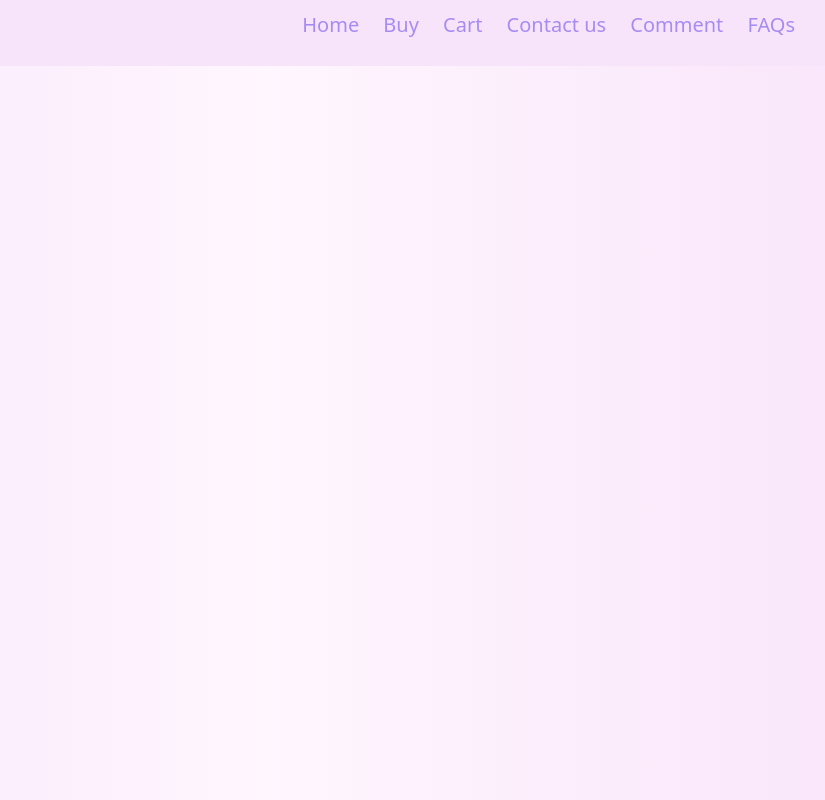
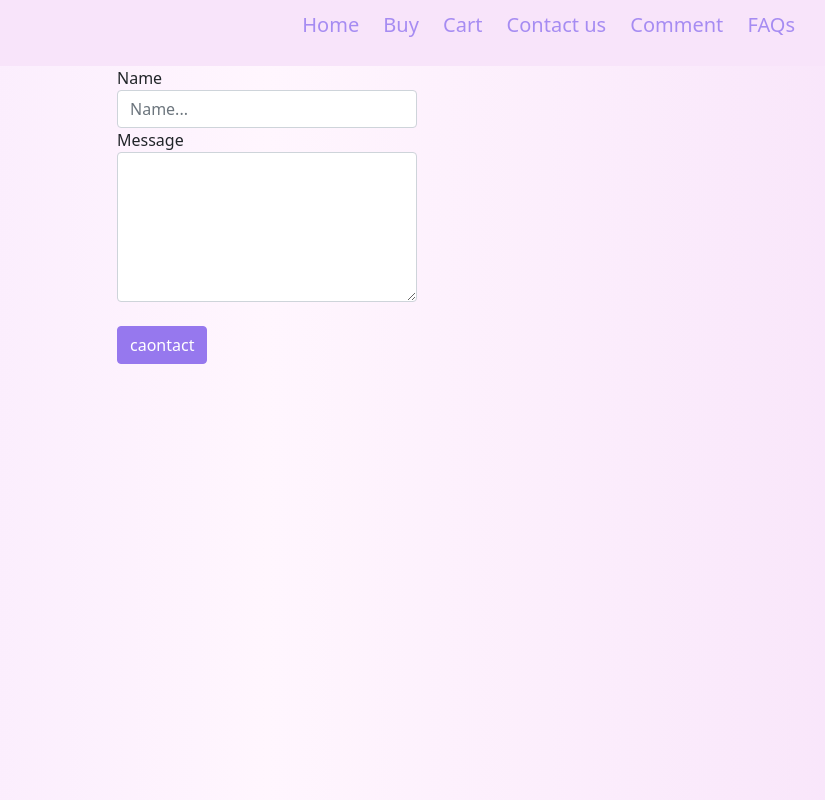
Before and after one commit to uhuru-rawlings/pizza_pack, a plain HTML site: page comment.html in a window 1280 px wide. Shown: the whole page, without its empty margins (373-1198 px from the left). Drawn offline with Linux system fonts and the light colour scheme.

Commit message:
added comment section

```diff
--- a/comment.html
+++ b/comment.html
@@ -22,6 +22,21 @@
         </ul>
        </nav>
     </div>
-
+    <div class="container contact-form">
+        <form action="#" method="post" id="forms">
+            <label for="names">Name
+                <br>
+                <input type="text" name="username" id="username" class="form-control" placeholder="Name...">
+            </label>
+            <br>
+            <label for="messages">Message
+                <br>
+                <textarea name="messages" id="messages" cols="30" class="form-control" rows="10"></textarea>
+            </label>
+            <br>
+            <br>
+            <input type="submit" value="caontact" onclick="return validate()" class="btn btn-primary">
+        </form>
+      </div>
 </body>
 </html>
--- a/index.js
+++ b/index.js
@@ -2,4 +2,14 @@ const validate = () =>{
     var names = document.getElementById("username").value.trim();
     var usermail = document.getElementById("usermail").value.trim();
     var messages = document.getElementById("messages").value.trim();
+    if(names === "" || usermail === "" || messages === ""){
+        alert("please fill all fields");
+        return false;
+    }else{
+        alert("Thanks for contacting us, a reply will be sent to your email");
+        document.getElementById("username").value="";
+        document.getElementById("usermail").value="";
+        document.getElementById("messages").value="";
+        return false;
+    }
 }
```
